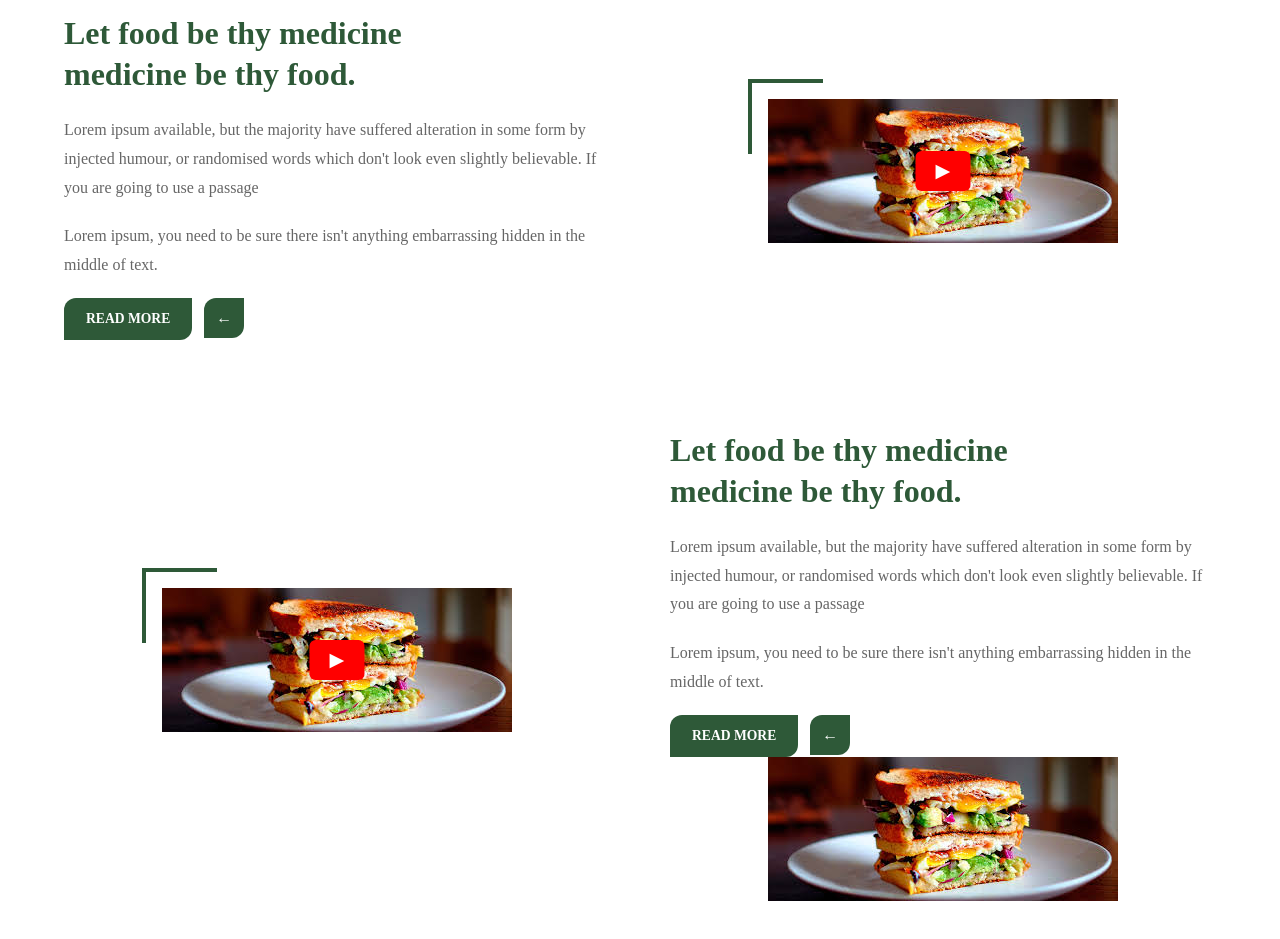
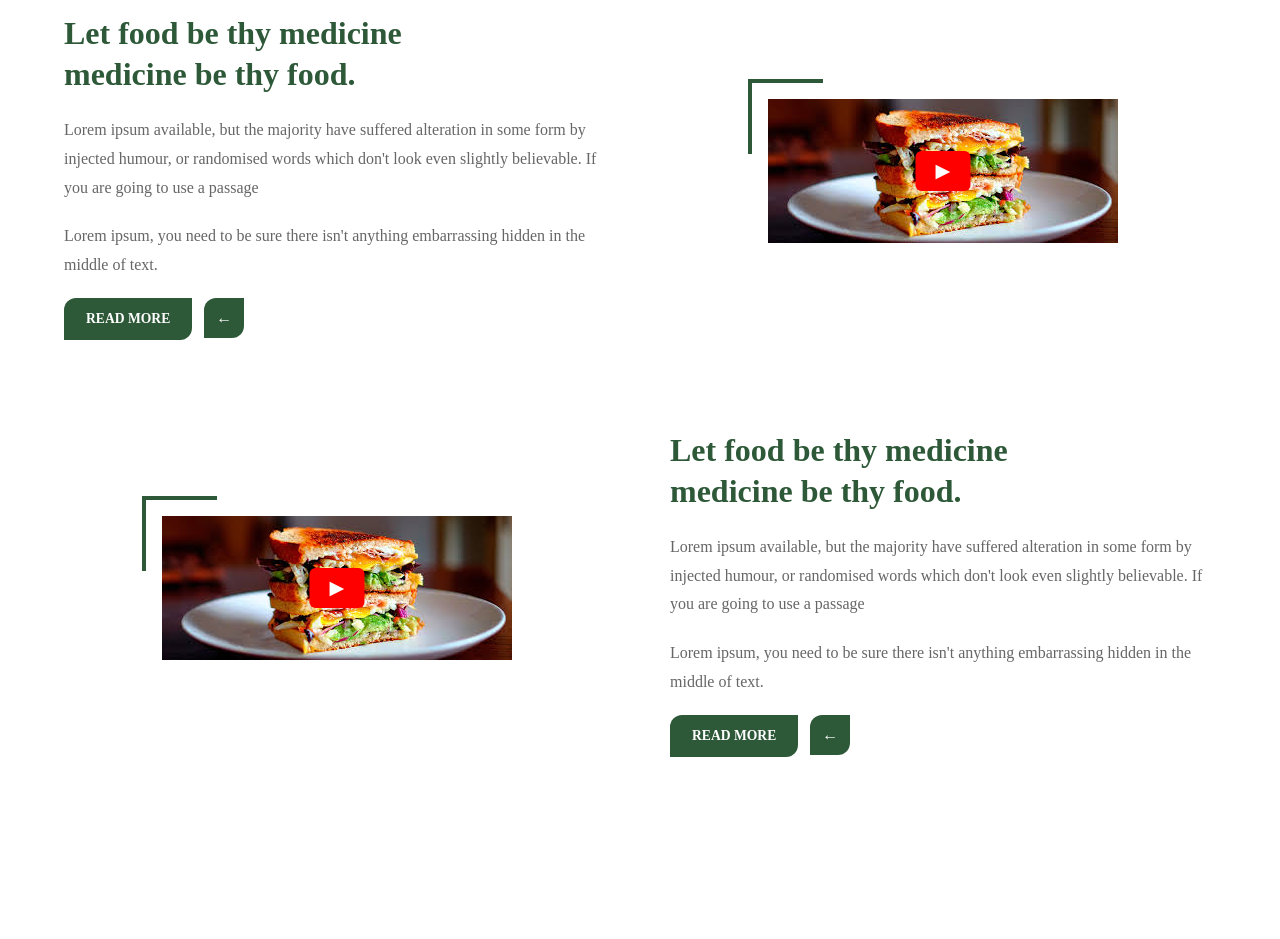
Before and after one commit to torresmendezlaurasofia-star/-VCInSystem-, a plain HTML site: page index.html in a window 1280 px wide. Shown: the part 947-1886 px from the top of the page. After the commit the page ends 1744 px from the top, so only its background shows below. Drawn offline with Linux system fonts and the light colour scheme.

Commit message:
ultimos cambios de la primera parte

```diff
--- a/index.html
+++ b/index.html
@@ -122,14 +122,6 @@
                     <a href="#" class="btn-read">READ MORE</a>
                     <a href="#" class="btn-arrow">&larr;</a>
                 </div>
-                <nav class="foto">
-                    <nav id="marco-decorativo">
-                        <img src="sandwich.jpg" alt="sandwich">
-                        <nav class="boton-play"></nav>
-
-                    </nav>
-                </nav>
-                </nav>
 </body>
 
 </html>
```
